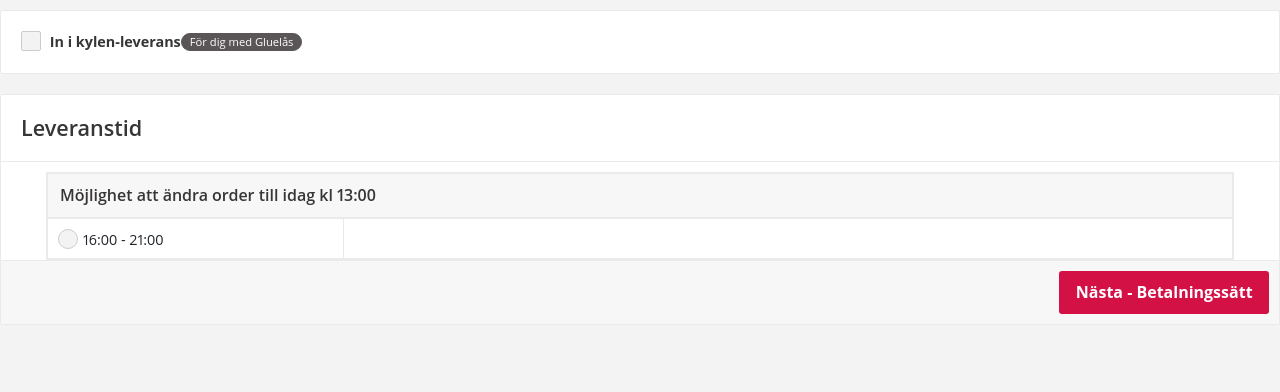
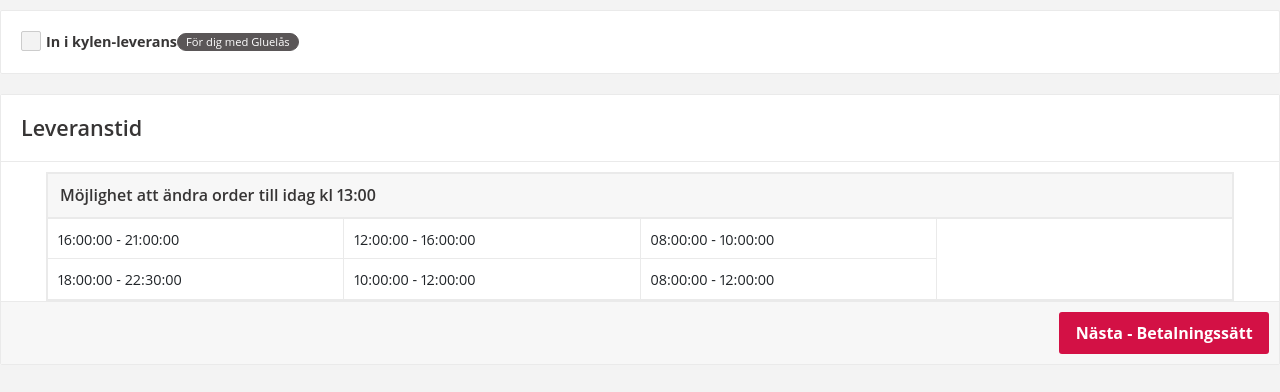
Before and after one commit to grimgoon/code-test-2019-07-food-delivery, a React (Create React App) app in the folder frontend/: page / in a window 1280 px wide. Shown: the top 392 px of the page. Built offline with nearby package versions, Linux system fonts and the light colour scheme; the HTML template or start-up script is replaced by a standard one.

Commit message:
DeliveryTimeItem component

```diff
--- a/frontend/src/components/DeliveryTime/DeliveryTime.js
+++ b/frontend/src/components/DeliveryTime/DeliveryTime.js
@@ -1,8 +1,11 @@
 import React from "react";
 import DeliveryTimesData from "../../data/delivery-times.json";
 import DeliveryTimeFooter from "./DeliveryTimeFooter/DeliveryTimeFooter";
+import DeliveryTimeItem from "./DeliveryTimeItem/DeliveryTimeItem";
+const DeliveryTime = () => {
 
-const DeliveryTime = () => {
+    const deliveryItems = DeliveryTimesData.map(data => <DeliveryTimeItem key={data.deliveryTimeId} data={data}/>)
+
   return (
     <section className="panel delivery-time">
       <h2>Leveranstid</h2>
@@ -16,13 +19,7 @@ const DeliveryTime = () => {
           </span>
         </h4>
         <ul className="time-picker table">
-          <li aria-disabled="false">
-            <input name="delivery-time-slot" type="radio" id="47704" />
-            <label className="small" htmlFor="47704">
-              <span />
-              16:00 -<span className="sr">till</span> 21:00
-            </label>
-          </li>
+            {deliveryItems}
         </ul>
       </div>
       <DeliveryTimeFooter />
--- /dev/null
+++ b/frontend/src/components/DeliveryTime/DeliveryTimeItem/DeliveryTimeItem.js
@@ -0,0 +1,15 @@
+import React from "react";
+
+const DeliveryTimeItem = (props) => {
+  const {deliveryTimeId, deliveryDate, startTime, stopTime, inHomeAvailable} = props.data;
+  return (
+    <li aria-disabled="false">
+      <input name="delivery-time-slot" type="radio" id={deliveryTimeId} />
+      <label className="small" htmlFor={deliveryTimeId}>
+        {startTime} -<span className="sr">till</span> {stopTime}
+      </label>
+    </li>
+  );
+};
+
+export default DeliveryTimeItem;
--- a/frontend/src/components/Header/Header.js
+++ b/frontend/src/components/Header/Header.js
@@ -7,7 +7,7 @@ const Header = () => {
         <div>
           <input id="in-home" name="in-home-check" type="checkbox" />
           <label className="whitespace-none" htmlFor="in-home">
-            <span /> In i kylen-leverans
+            <span/>In i kylen-leverans
             <div className="tag tag-default">För dig med Gluelås</div>
           </label>
         </div>
```
